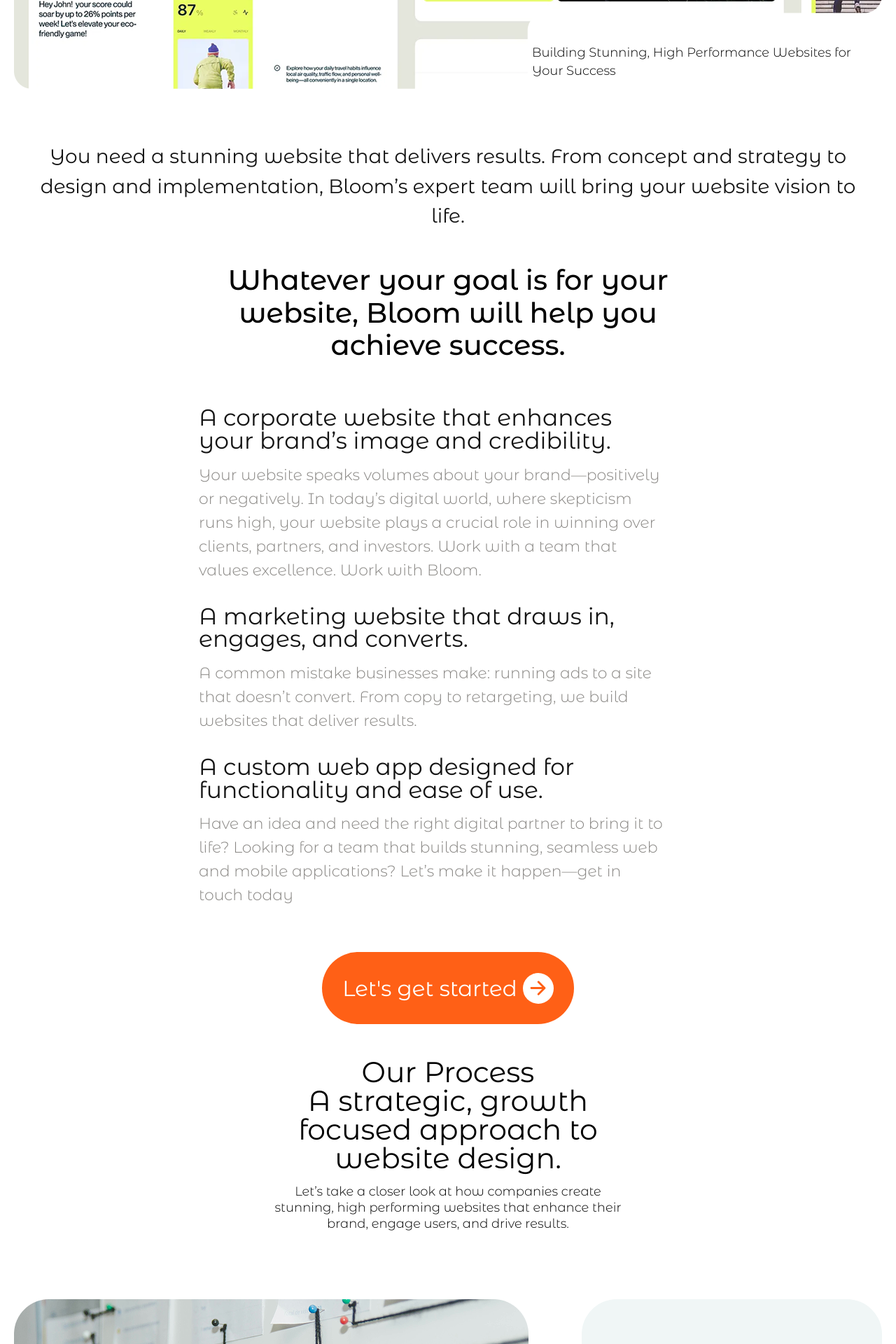
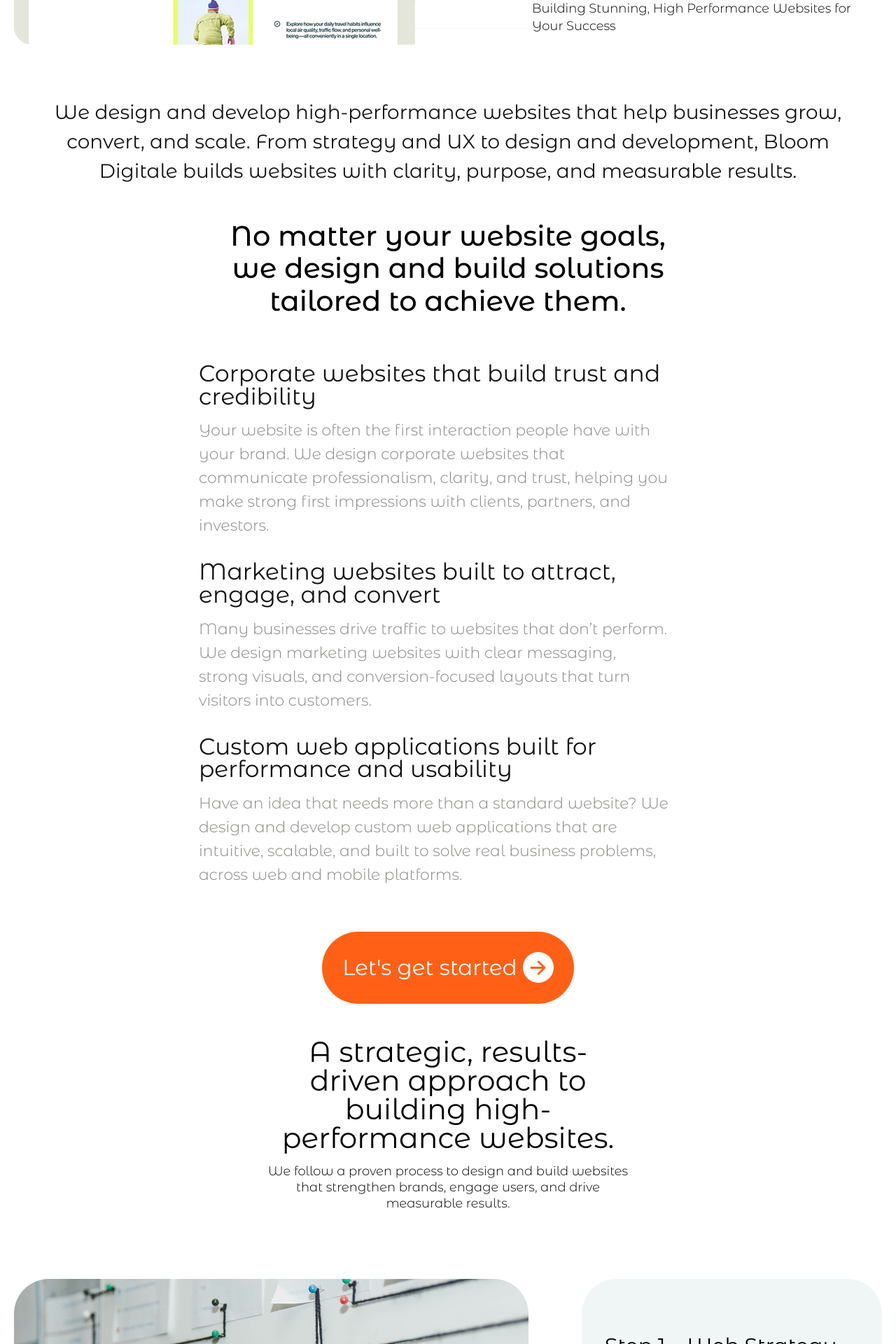
Before and after one commit to Yole-dev/bloom-revamped, a React (Create React App) app: page /webdevelopment in a window 1280 px wide. Shown: the part 540-2460 px from the top of the page at 70% size. Built offline with nearby package versions, Linux system fonts and the light colour scheme.

Commit message:
currently working on the web development page

```diff
--- a/src/pages/WebDevelopment.js
+++ b/src/pages/WebDevelopment.js
@@ -41,7 +41,7 @@
   return (
     <ComponentAnimation className="sub-service-header">
       <div className="sub-service-hero">
-        <p className="web-dev-heading">Website Design Development Agency</p>
+        <p className="web-dev-heading">Web Development</p>
         <img src={image1} alt="" />
         <p className="web-dev-heading-text">
           Building Stunning, High Performance Websites for Your Success
@@ -49,9 +49,10 @@
       </div>
 
       <p className="web-dev-heading-description">
-        You need a stunning website that delivers results. From concept and
-        strategy to design and implementation, Bloom’s expert team will bring
-        your website vision to life.
+        We design and develop high-performance websites that help businesses
+        grow, convert, and scale. From strategy and UX to design and
+        development, Bloom Digitale builds websites with clarity, purpose, and
+        measurable results.
       </p>
     </ComponentAnimation>
   );
@@ -65,37 +66,36 @@
   return (
     <ComponentAnimation className="sub-service-goals">
       <p>
-        Whatever your goal is for your website, Bloom will help you achieve
-        success.
+        No matter your website goals, we design and build solutions tailored to
+        achieve them.
       </p>
 
       <LeftComponentAnimation className="sub-service-goals-content">
+        <p>Corporate websites that build trust and credibility</p>
         <p>
-          A corporate website that enhances your brand’s image and credibility.
-        </p>
-        <p>
-          Your website speaks volumes about your brand—positively or negatively.
-          In today’s digital world, where skepticism runs high, your website
-          plays a crucial role in winning over clients, partners, and investors.
-          Work with a team that values excellence. Work with Bloom.
+          Your website is often the first interaction people have with your
+          brand. We design corporate websites that communicate professionalism,
+          clarity, and trust, helping you make strong first impressions with
+          clients, partners, and investors.
         </p>
       </LeftComponentAnimation>
 
       <RightComponentAnimation className="sub-service-goals-content">
-        <p>A marketing website that draws in, engages, and converts.</p>
+        <p>Marketing websites built to attract, engage, and convert</p>
         <p>
-          A common mistake businesses make: running ads to a site that doesn’t
-          convert. From copy to retargeting, we build websites that deliver
-          results.
+          Many businesses drive traffic to websites that don’t perform. We
+          design marketing websites with clear messaging, strong visuals, and
+          conversion-focused layouts that turn visitors into customers.
         </p>
       </RightComponentAnimation>
 
       <LeftComponentAnimation className="sub-service-goals-content">
-        <p>A custom web app designed for functionality and ease of use.</p>
+        <p>Custom web applications built for performance and usability</p>
         <p>
-          Have an idea and need the right digital partner to bring it to life?
-          Looking for a team that builds stunning, seamless web and mobile
-          applications? Let’s make it happen—get in touch today
+          Have an idea that needs more than a standard website? We design and
+          develop custom web applications that are intuitive, scalable, and
+          built to solve real business problems, across web and mobile
+          platforms.
         </p>
       </LeftComponentAnimation>
 
@@ -109,13 +109,12 @@
     <ComponentAnimation className="sub-service-approach-container">
       <div className="sub-service-approach-header">
         <p className="web-dev-approach-heading">
-          Our Process <br /> A strategic, growth focused approach to website
-          design.
+          A strategic, results-driven approach to building high-performance
+          websites.
         </p>
         <p>
-          Let’s take a closer look at how companies create stunning, high
-          performing websites that enhance their brand, engage users, and drive
-          results.
+          We follow a proven process to design and build websites that
+          strengthen brands, engage users, and drive measurable results.
         </p>
       </div>
 
@@ -124,10 +123,10 @@
         <div className="sub-service-approach-text-content">
           <p>Step 1 – Web Strategy</p>
           <p>
-            We start by understanding your brand, goals, and industry. If you
-            have a website, we assess it for improvement. With a focus on your
-            audience’s needs, we craft a strategic plan—defining structure,
-            wireframes, and content for a high-performing site.
+            We begin by understanding your brand, goals, and audience. Through
+            research and analysis, we define a clear strategy that shapes your
+            site structure, messaging, and user experience, laying the
+            foundation for a high-performing website.
           </p>
         </div>
       </LeftComponentAnimation>
@@ -137,10 +136,10 @@
         <div className="sub-service-approach-text-content">
           <p>Step 2 – Design</p>
           <p>
-            The brain processes images faster than words, so we blend visuals,
-            colors, fonts, and calls to action to captivate your audience. This
-            ensures a seamless flow, builds trust, and guides visitors toward
-            action.
+            We design visually compelling interfaces that communicate clearly
+            and guide users with purpose. Every layout, color, and interaction
+            is crafted to build trust, enhance usability, and move visitors
+            toward action.
           </p>
         </div>
       </RightComponentAnimation>
@@ -150,15 +149,13 @@
         <div className="sub-service-approach-text-content">
           <p>Step 3 – Development</p>
           <p>
-            Once the design is finalized, we move to development—building the
-            theme, adding content, and ensuring flawless functionality. If
-            needed, we also manage complex integrations like APIs, portals, and
-            CRMs.
+            Once the design is finalized, we bring it to life through clean,
+            scalable development. We ensure fast performance, seamless
+            functionality, and reliable integrations, delivering a website built
+            to perform across devices and platforms.
           </p>
         </div>
       </LeftComponentAnimation>
-
-      <LetUsTalkBtn />
     </ComponentAnimation>
   );
 }
@@ -167,8 +164,8 @@
   return (
     <ComponentAnimation className="expectation-container">
       <p>
-        What You Should Expect <br />A stunning, data driven website that’s
-        fast, responsive, and built to attract leads.
+        What You Can Expect <br />A high-performing, data-driven website built
+        to attract, engage, and convert.
       </p>
 
       <section className="expectation-section web-dev-expectations">
@@ -231,6 +228,8 @@
           </p>
         </div>
       </section>
+
+      <LetUsTalkBtn />
     </ComponentAnimation>
   );
 }
```
